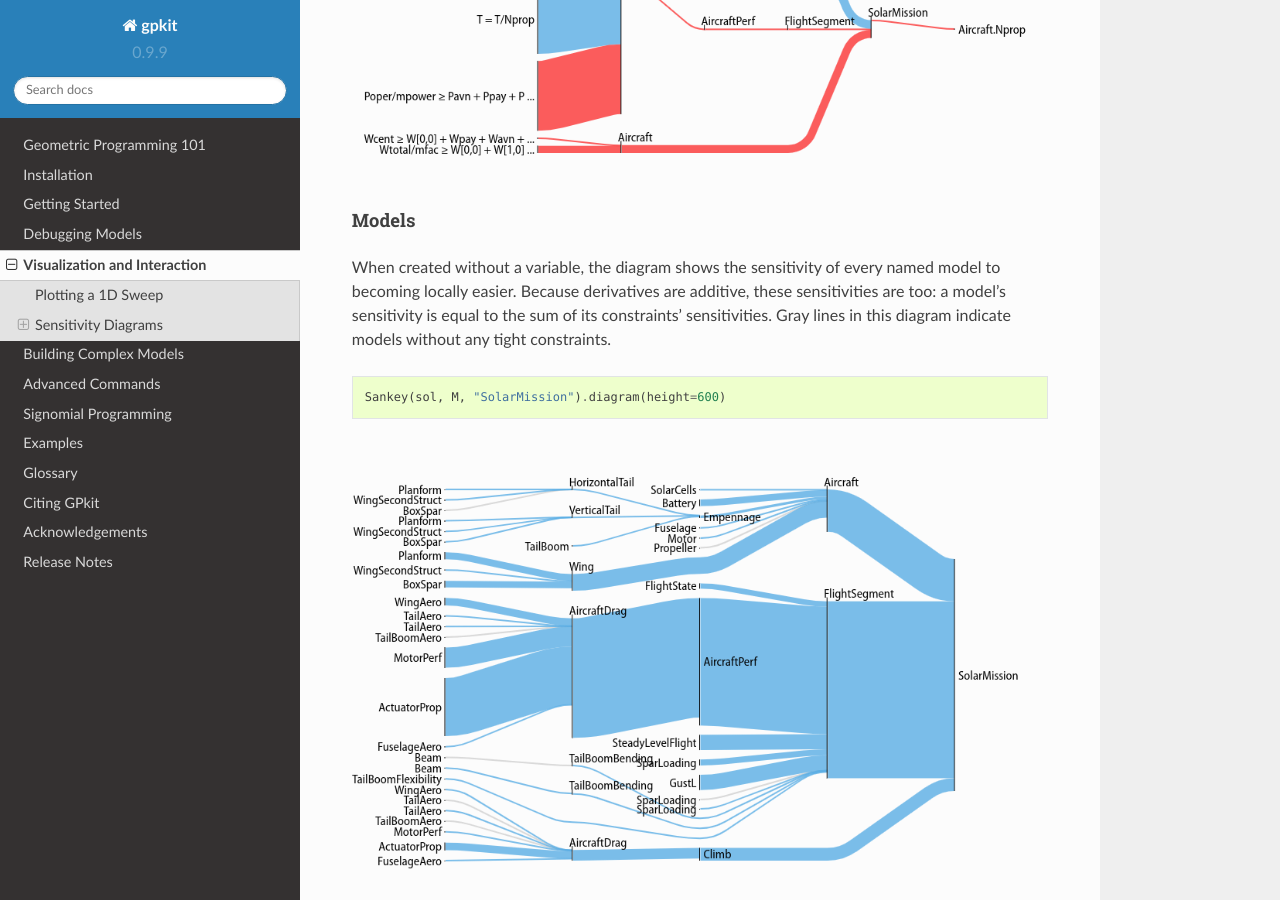
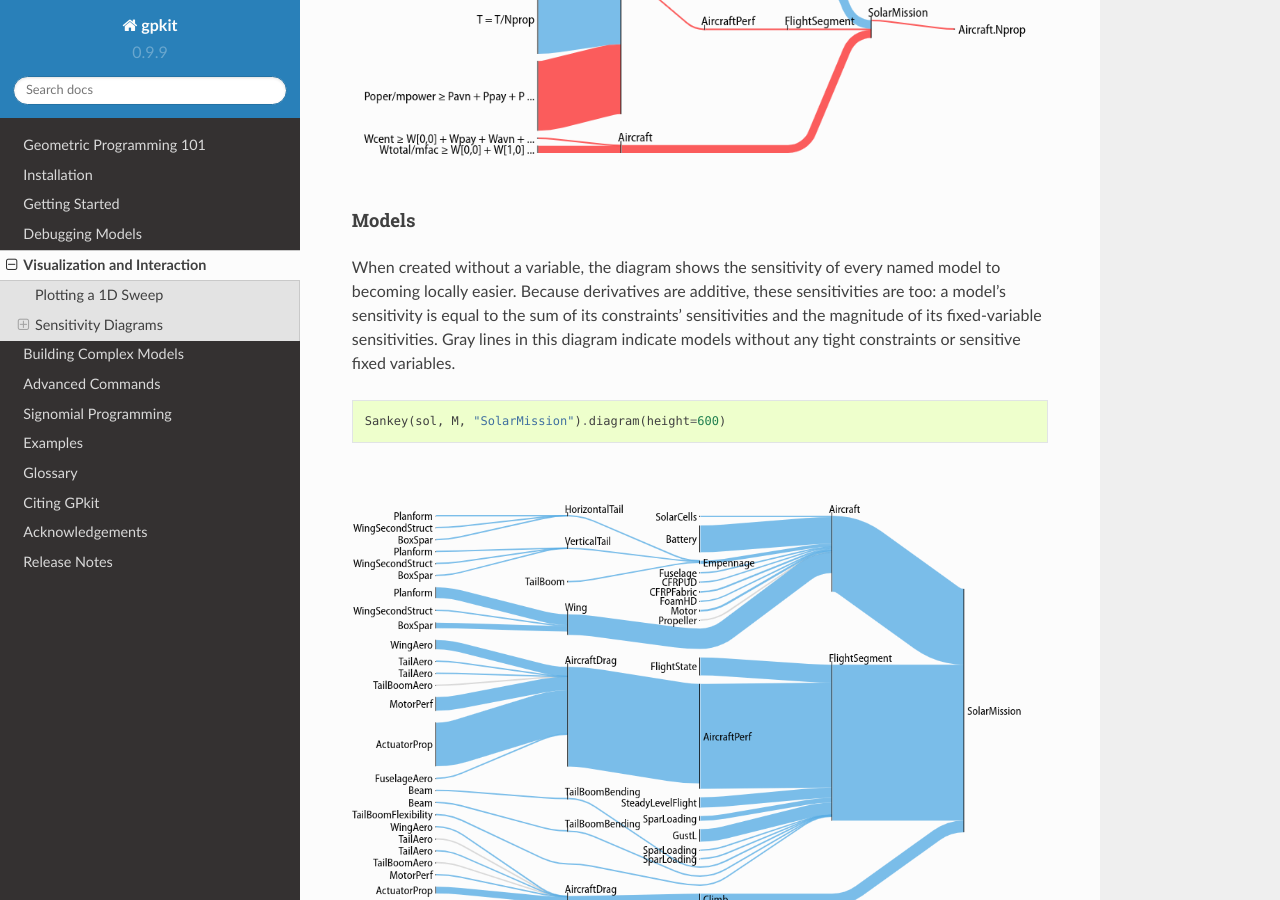
Before and after one commit to convexengineering/gpkit, a Sphinx documentation site: the page built from docs/source/visint.rst, in a window 1280 px wide and 900 px high, scrolled down 4333 px. Built offline with Sphinx 7.4.7 and the Read the Docs theme 2.0.0, drawn with Linux system fonts in a browser that asks for light colours.

Commit message:
add constant senss to model sankey

```diff
--- a/docs/source/visint.rst
+++ b/docs/source/visint.rst
@@ -117,8 +117,9 @@ Models
 When created without a variable, the diagram shows the sensitivity of
 every named model to becoming locally easier. Because derivatives are
 additive, these sensitivities are too: a model's sensitivity is equal to
-the sum of its constraints' sensitivities. Gray lines in this diagram
-indicate models without any tight constraints.
+the sum of its constraints' sensitivities and the magnitude of its
+fixed-variable sensitivities. Gray lines in this diagram indicate models
+without any tight constraints or sensitive fixed variables.
 
 .. code:: python
 
```
Also changed, not shown: docs/source/figures/solar/SolarMission.png, docs/source/figures/solar/SolarMission_Wtotal.png, docs/source/figures/solar/sankeys.ipynb, 1 other file.
